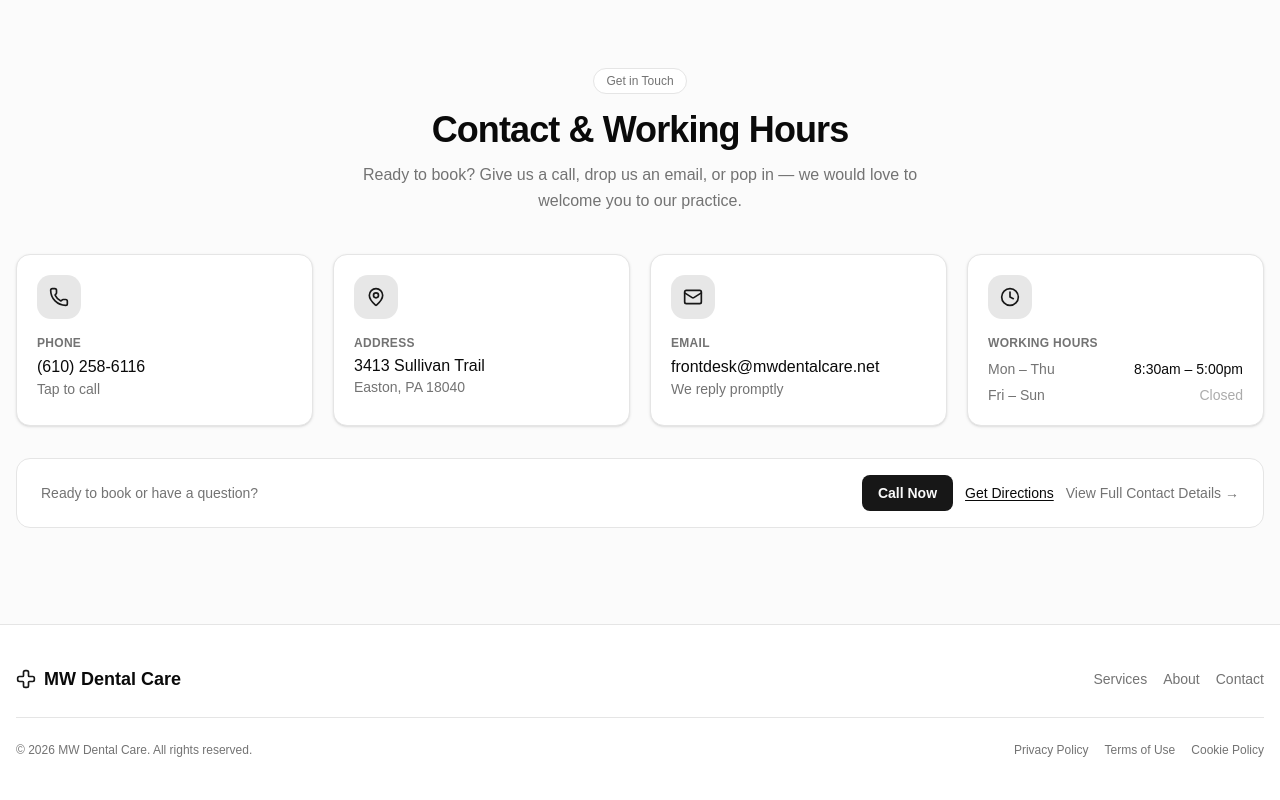
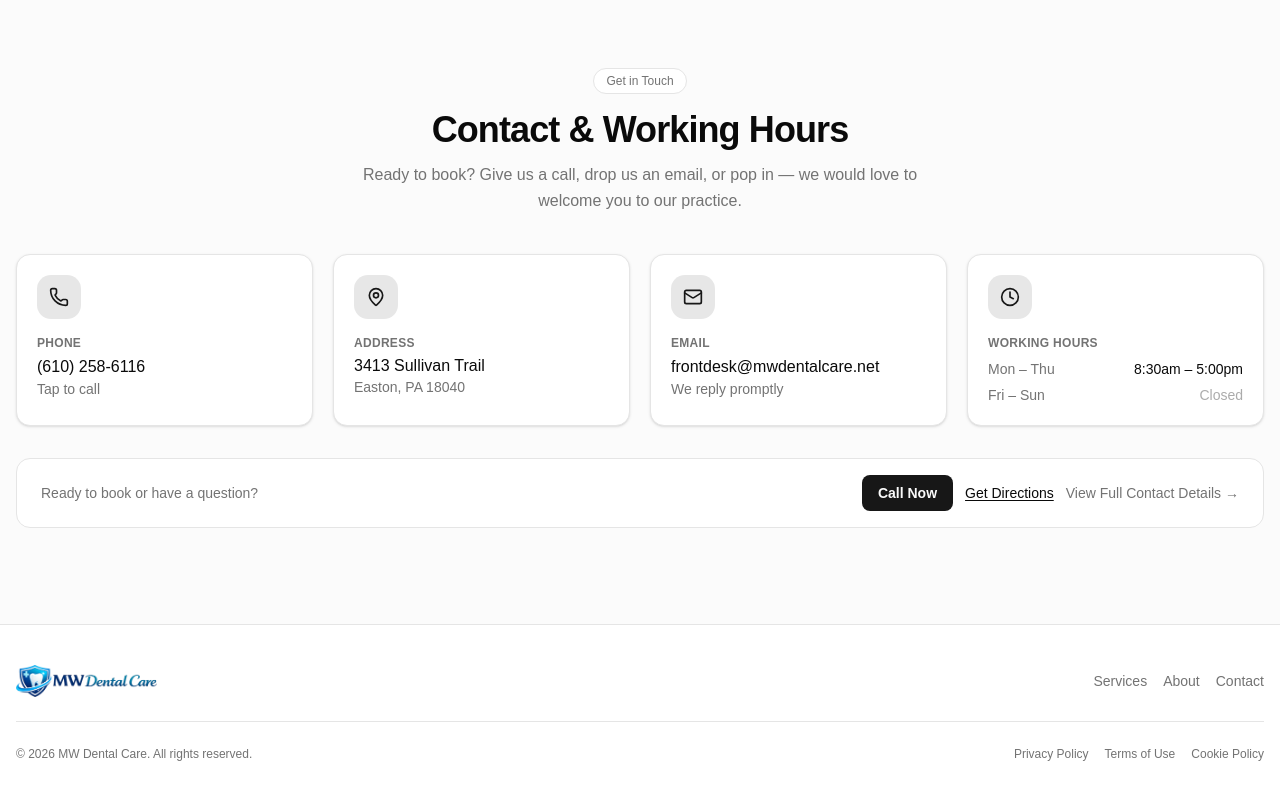
Before and after one commit to stephenmcardle/mw-dental-care, a React (Vite) app: page / in a window 1280 px wide. Shown: the part 2017-2817 px from the top of the page. Built offline with nearby package versions, Linux system fonts and the light colour scheme.

Commit message:
update footer with logo and change <a> to <Link>

```diff
--- a/src/components/Footer.tsx
+++ b/src/components/Footer.tsx
@@ -1,10 +1,11 @@
+import { Link } from 'react-router-dom'
 import { Separator } from '@/components/ui/separator'
-import { Cross } from 'lucide-react'
+import logo from '@/assets/mw-logo-transparent.png'
 
 const navLinks = [
-  { label: 'Services', href: '#services' },
-  { label: 'About', href: '#about' },
-  { label: 'Contact', href: '#contact' },
+  { label: 'Services', to: '/services' },
+  { label: 'About', to: '/about' },
+  { label: 'Contact', to: '/contact' },
 ]
 
 const legalLinks = [
@@ -19,21 +20,20 @@ export default function Footer() {
       <div className="container mx-auto px-4">
         <div className="flex flex-col md:flex-row md:items-center md:justify-between gap-6">
           {/* Brand */}
-          <div className="flex items-center gap-2 font-bold text-lg">
-            <Cross className="h-5 w-5 text-primary" />
-            MW Dental Care
-          </div>
+          <Link to="/" className="flex items-center">
+            <img src={logo} alt="MW Dental Care" className="h-8 w-auto" />
+          </Link>
 
           {/* Nav links */}
           <nav className="flex flex-wrap gap-4 text-sm text-muted-foreground">
             {navLinks.map((link) => (
-              <a
-                key={link.href}
-                href={link.href}
+              <Link
+                key={link.to}
+                to={link.to}
                 className="hover:text-foreground transition-colors"
               >
                 {link.label}
-              </a>
+              </Link>
             ))}
           </nav>
         </div>
```
